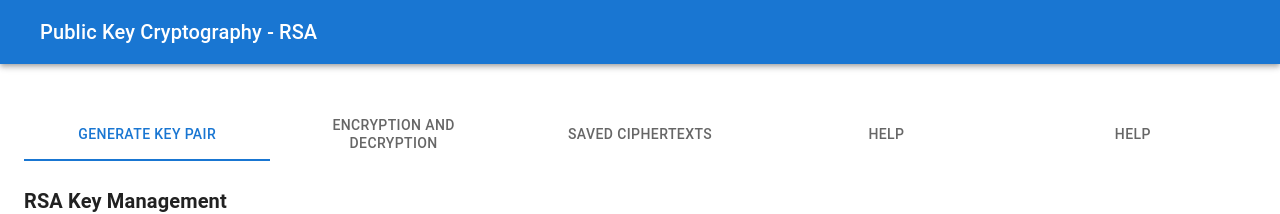
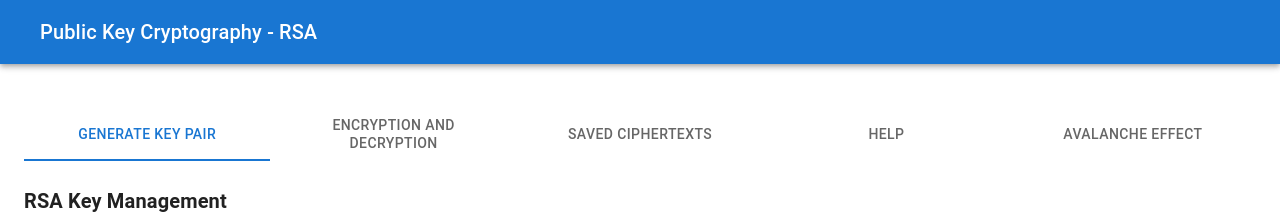
Before and after one commit to Hippity/455_Project, a React (Vite) app in the folder frontend/: page / in a window 1280 px wide. Shown: the top 214 px of the page. Built offline with nearby package versions, Linux system fonts and the light colour scheme; some icons are missing.

Commit message:
Added Avalanche effect feature

```diff
--- a/frontend/src/components/AppTabs.jsx
+++ b/frontend/src/components/AppTabs.jsx
@@ -8,6 +8,7 @@ import EncryptDecrypt from "./EncryptDecrypt";
 import SavedCiphertexts from "./SavedCiphertexts";
 import AvalancheEffect from './AvalancheEffect';
 import HelpIcon from "@mui/icons-material/Help";
+import AddBoxIcon from '@mui/icons-material/AddBox';
 import Help from "./Help";
 
 /**
@@ -44,7 +45,7 @@ const AppTabs = () => {
         <Tab icon={<LockIcon />} label="Encryption and Decryption" />
         <Tab icon={<TextSnippetIcon />} label="Saved Ciphertexts" />
         <Tab icon={<HelpIcon />} label="Help" />
-        <Tab icon={<HelpIcon />} label="Help" />
+        <Tab icon={<AddBoxIcon  />} label="Avalanche Effect" />
       </Tabs>
 
       {/* Key Management Tab */}
```
